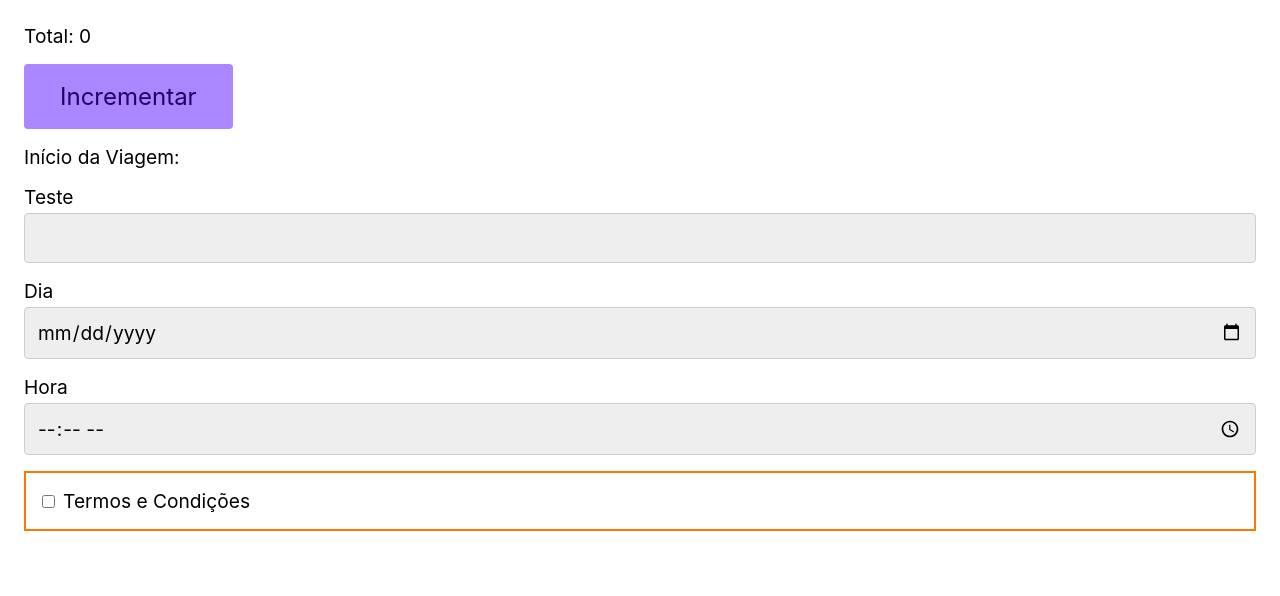
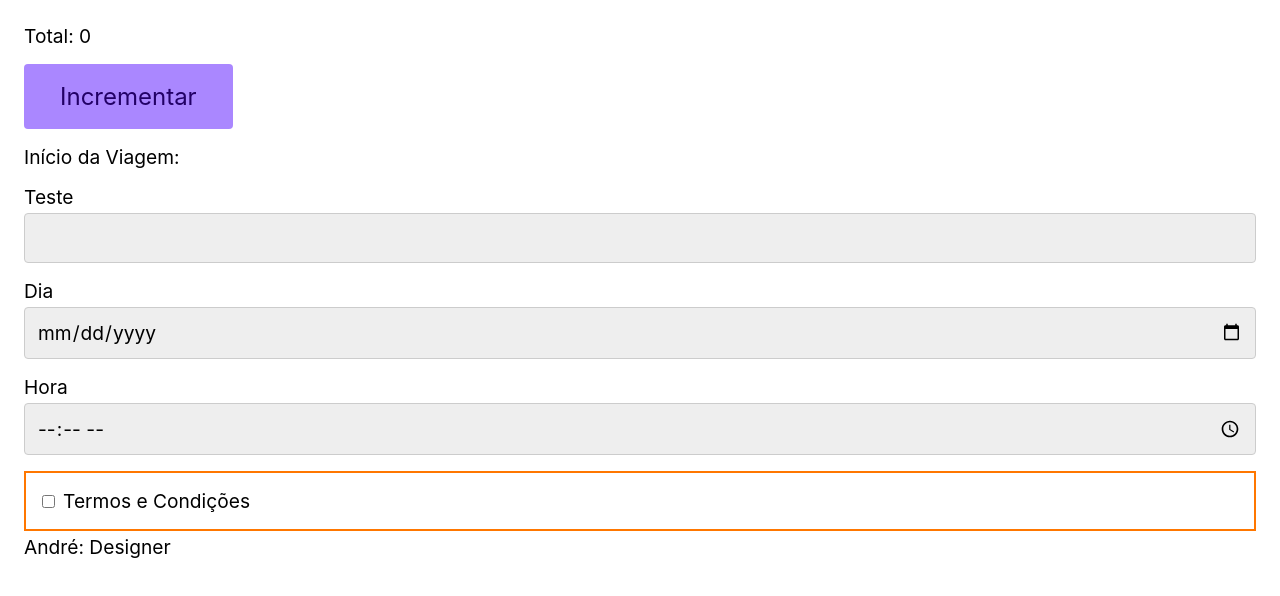
Before and after one commit to PedroPaivaDev/study-origamid-react-typescript, a React app: page / in a window 1280 px wide. Shown: the top 596 px of the page. Built offline with nearby package versions, Linux system fonts and the light colour scheme; the HTML template or start-up script is replaced by a standard one.

Commit message:
class 301: Type annotation of a setState function that will be used within an 'onClick' event

```diff
--- a/src/App.tsx
+++ b/src/App.tsx
@@ -3,24 +3,44 @@ import Button from './Button';
 import Input from './Input';
 import Checkbox from './Checkbox';
 
+function user() {
+  return {
+    nome: 'André',
+    profissao: 'Designer'
+  }
+}
+
+type User = {
+  nome: string;
+  profissao: string;
+}
+
 function App() {
   const [total, setTotal] = React.useState(0); //inferencia
   const [date, setDate] = React.useState('');
+  const [data, setData] = React.useState<null | User>(null);
 
   function incrementar() { //tipo declarado
     setTotal((total) => total + 1);
   }
 
+  React.useEffect(() => {
+    setTimeout(() => {
+      setData(user());
+    },1000)
+  },[])
+
   return (
     <div>
       <p>Total: {total}</p>
       <Button
+        incrementar={setTotal}
         id='botao-principal'
         className='btn'
         onClick={incrementar}
         tamanho='1.5rem'
-        total={total}
-        setTotal={setTotal}
+        // total={total}
+        // setTotal={setTotal}
       >
         Incrementar
       </Button>
@@ -29,6 +49,10 @@ function App() {
       <Input value={date} onChange={(e) => setDate(e.currentTarget.value)} id='day' label='Dia' type='date' />
       <Input id='hour' label='Hora' type='time' />
       <Checkbox label='Termos e Condições'/>
+      {!data ?
+        <div>Carregando...</div> :
+        <div>{data.nome}: {data.profissao}</div>
+      }
     </div>
   );
 }
--- a/src/Button.tsx
+++ b/src/Button.tsx
@@ -9,19 +9,20 @@ type ButtonProps =
   React.ComponentProps<'button'> &  //utilitário genérico com extensão de props
   {
     tamanho?: string;
-    total: number;
-    setTotal: React.Dispatch<React.SetStateAction<number>>;
+    // total: number;
+    // setTotal: React.Dispatch<React.SetStateAction<number>>;
+    incrementar: React.Dispatch<React.SetStateAction<number>>;
   }
 ;
 
-const Button = ({tamanho, total, setTotal, children, ...props}:ButtonProps): React.ReactElement => {
+const Button = ({incrementar, tamanho, /* total, setTotal, */ children, ...props}:ButtonProps): React.ReactElement => {
   const handleClick: React.MouseEventHandler = (event: React.MouseEvent) => {
     // não é necessário tipar a função e o parâmetro, pois o TS já faz a inferência quando um dos dois é tipado
     console.log(event.pageX)
   }
   return (
     <button style={{fontSize: tamanho}}
-      onClick={handleClick}
+      onClick={() => incrementar(n => n + 1)}
       {...props}
     >
       {children}
```
